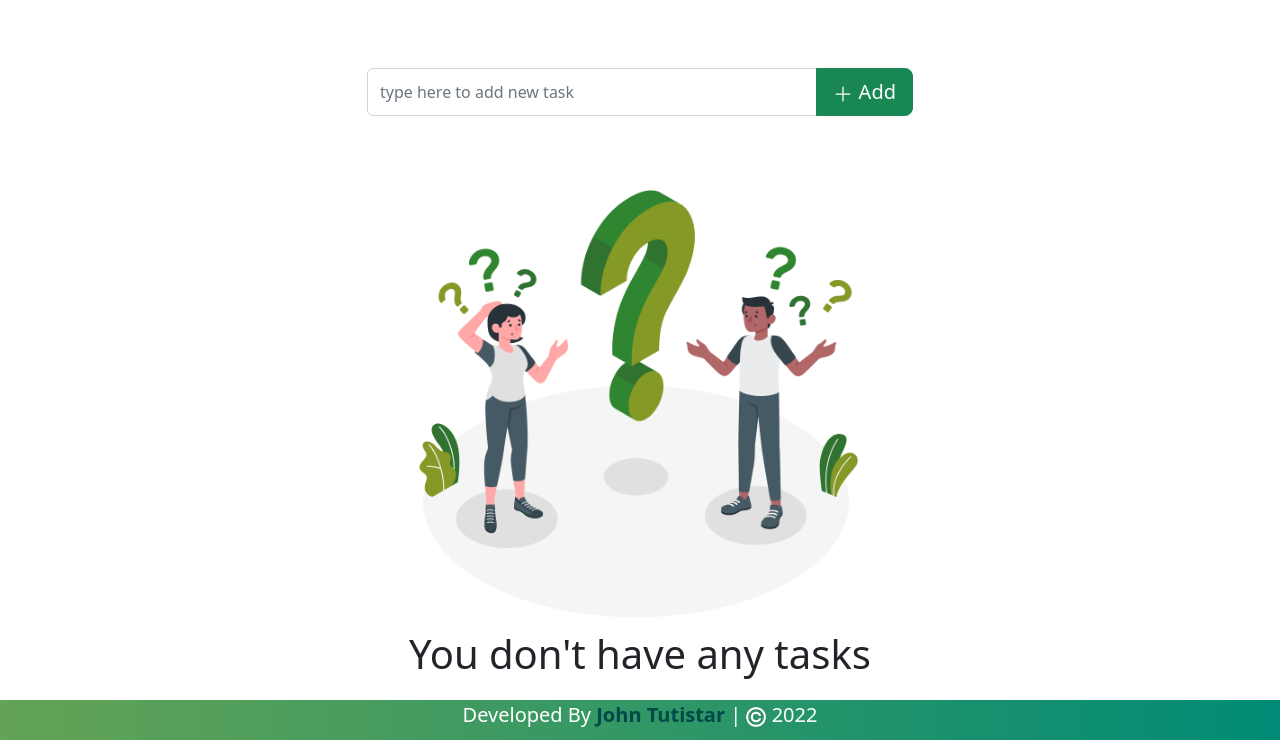
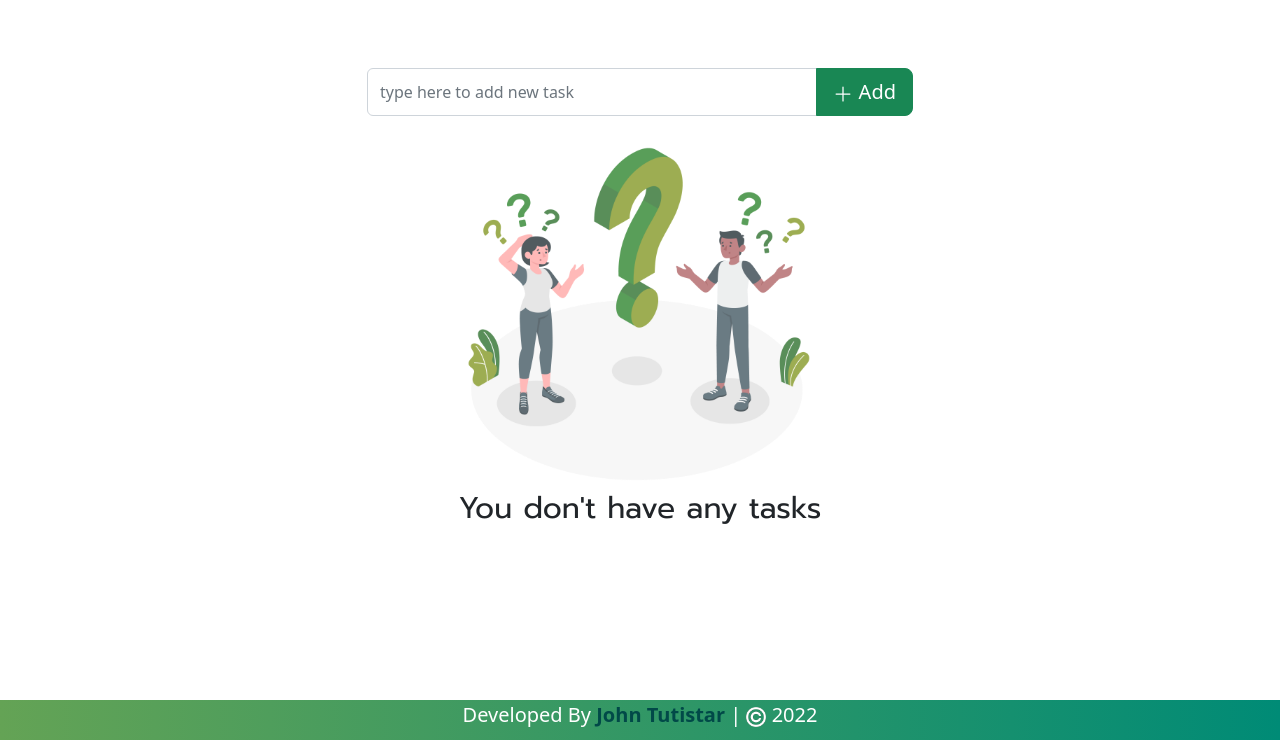
Before and after one commit to JohnFreddyTutistar/To_Do_List, a plain HTML site: page index.htm in a window 1280 px wide. Shown: the part 60-800 px from the top of the page. Drawn offline with nearby package versions, Linux system fonts and the light colour scheme.

Commit message:
algunos arreglos

```diff
--- a/css/style.css
+++ b/css/style.css
@@ -8,7 +8,7 @@
 }
 footer{
     background: linear-gradient(to right, #64a355, #008b76);
-    position: absolute;
+    /* position: absolute; */
     font-size: 20px;
     bottom: 0;
     width: 100%;
@@ -19,6 +19,12 @@ a{
     color: #014948;
     text-decoration: none;
 }
-.empy{
+.empty{
     font-family: 'Prompt', sans-serif;
 }
+.imgEmpty{
+    opacity: 0.8;
+}
+h1{
+    font-size: 30px;
+}
--- a/index.htm
+++ b/index.htm
@@ -22,7 +22,6 @@
         <div class="pt-4 text-center row justify-content-center">
             <div class="col-12 col-md-6">
                 <div class="todo-text mt-5">
-
                     <div class="input-group mb-3">
                         <input type="text" class="form-control" id="text-todo" placeholder="type here to add new task"
                             aria-label="Recipient's username" aria-describedby="basic-addon2">
@@ -41,8 +40,8 @@
 
                         </ul>
                     </div>
-                    <div class="empty mt-5" id="empty">
-                        <img src="img/pregunta.png" alt="" width="450">
+                    <div class="empty mt-2" id="empty">
+                        <img src="img/pregunta.png" alt="" width="350" class="imgEmpty">
                         <h1>You don't have any tasks</h1>
                     </div>
                 </div>
@@ -50,12 +49,13 @@
 
         </div>
     </div>
-
-    <footer class="text-center">
-        <span>Developed By <a href="https://tutistar.netlify.app"><b>John Tutistar</b></a> |
-            <img src="img/copy.png" alt="" width="20">
-        <span></span> 2022</span>
-    </footer>
+    <div  class="text-center fixed-bottom">
+        <footer>
+            <span>Developed By <a href="https://tutistar.netlify.app"><b>John Tutistar</b></a> |
+                <img src="img/copy.png" alt="" width="20">
+                <span></span> 2022</span>
+        </footer>
+    </div>
     <script src="js/app.js"></script>
 </body>
 
```
